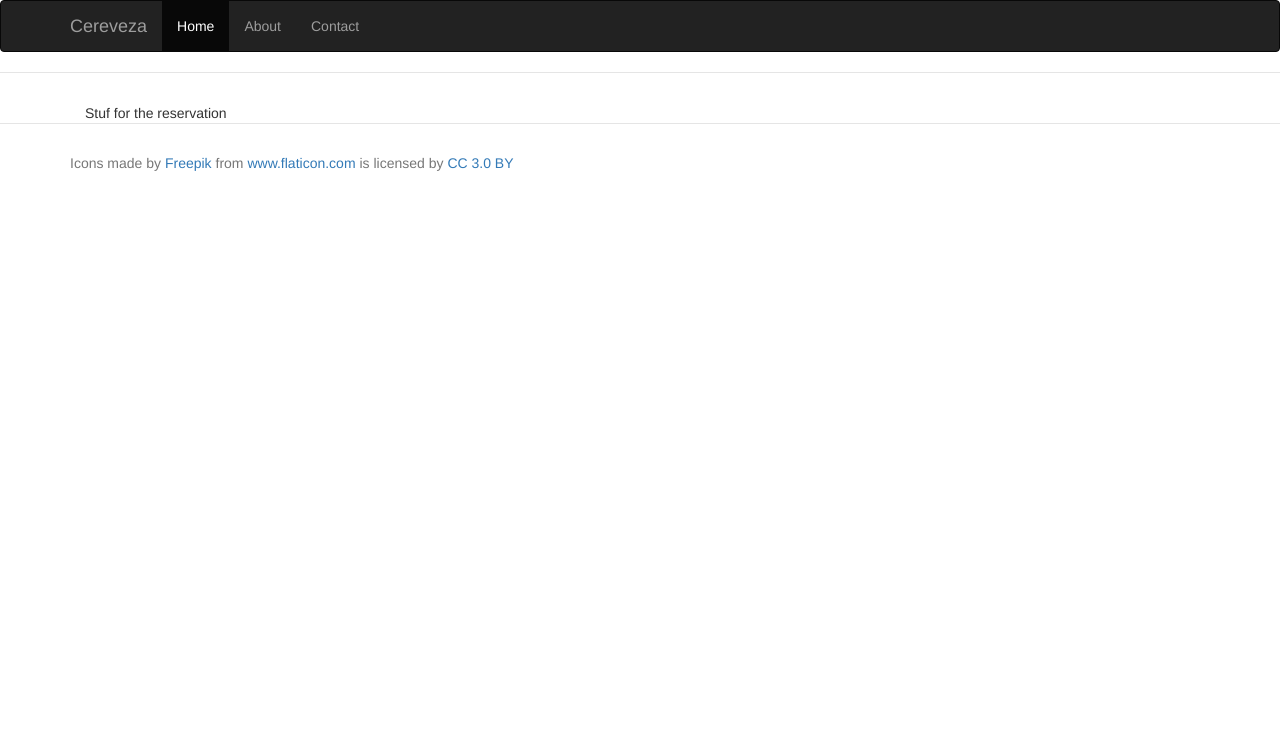
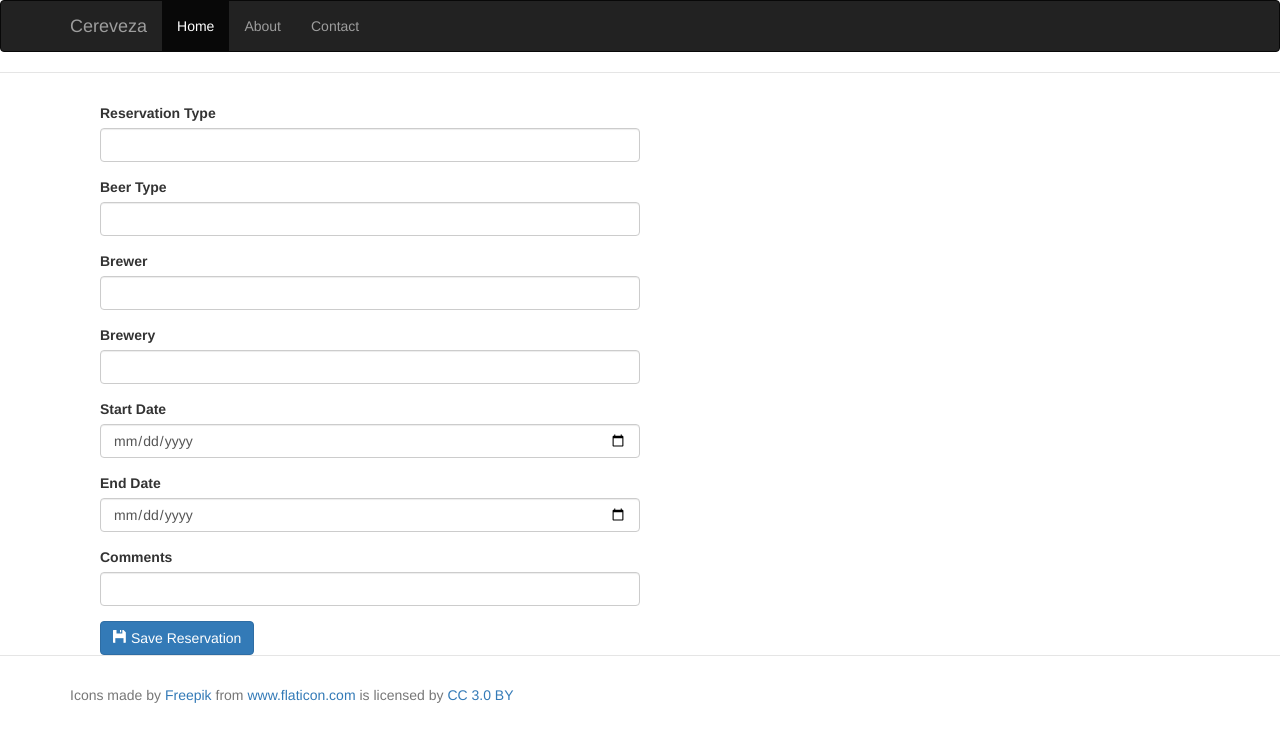
Before and after one commit to boskovisch/cereveza, a website: page app/index.html at #/reservation in a window 1280 px wide. Drawn offline with nearby package versions, Linux system fonts and the light colour scheme; some packages are replaced by stand-ins of ours; files that its build step writes are made by us from their sources.

Commit message:
add reservations page

```diff
--- a/app/scripts/controllers/reservation.js
+++ b/app/scripts/controllers/reservation.js
@@ -0,0 +1,28 @@
+(function () {
+  'use strict';
+
+  angular
+    .module('cerevezaApp')
+    .controller('ReservationCtrl', ReservationCtrl);
+
+  ReservationCtrl.$inject = [];
+
+  function ReservationCtrl() {
+    var vm = this;
+
+    vm.reservationModel = {};
+    vm.saveReservation = saveReservation;
+
+    init();
+
+    function init(){
+
+    }
+
+    function saveReservation(form) {
+
+    }
+
+  }
+
+})();
--- a/app/views/reservation.html
+++ b/app/views/reservation.html
@@ -1,7 +1,35 @@
 <div class="container">
-  <div class="row">
+  <form name="reservationForm" ng-submit="vm.saveReservation(reservationForm)">
     <div class="col-md-6">
-      Stuf for the reservation
+      <div class="form-group">
+        <label id="reservationTypeLabel" for="reservationType">Reservation Type</label>
+        <input id="reservationType" class="form-control" type="text" ng-model="vm.reservationModel.reservationType"/>
+      </div>
+      <div class="form-group">
+        <label id="beerTypeLabel" for="beerType">Beer Type</label>
+        <input id="beerType" class="form-control" type="text" ng-model="vm.reservationModel.beerType"/>
+      </div>
+      <div class="form-group">
+        <label id="resevationBrewerNameLabel" for="reservationBrewerName">Brewer</label>
+        <input id="reservationBrewerName" class="form-control" type="text" ng-model="vm.reservationModel.brewerName"/>
+      </div>
+      <div class="form-group">
+        <label id="resevationBreweryNameLabel" for="reservationBreweryName">Brewery</label>
+        <input id="reservationBreweryName" class="form-control" type="text" ng-model="vm.reservationModel.breweryName"/>
+      </div>
+      <div class="form-group">
+        <label id="reservationStartDateLabel" for="reservationStartDate">Start Date</label>
+        <input id="reservationStartDate" class="form-control" type="date" ng-model="vm.reservationModel.startDate"/>
+      </div>
+      <div class="form-group">
+        <label id="reservationEndDateLabel" for="reservationEndDate">End Date</label>
+          <input id="reservationEndDate" class="form-control" type="date" ng-model="vm.reservationModel.endDate"/>
+      </div>
+      <div class="form-group">
+        <label id="reservationCommentsLabel" for="reservationComments">Comments</label>
+        <input id="reservationComments" class="form-control" type="text" ng-model="vm.reservationModel.comments"/>
+      </div>
+      <button id="sbtReservationSave" class="btn btn-primary"><i class="glyphicon glyphicon-floppy-disk"></i> Save Reservation</button>
     </div>
-  </div>
+  </form>
 </div>
```
